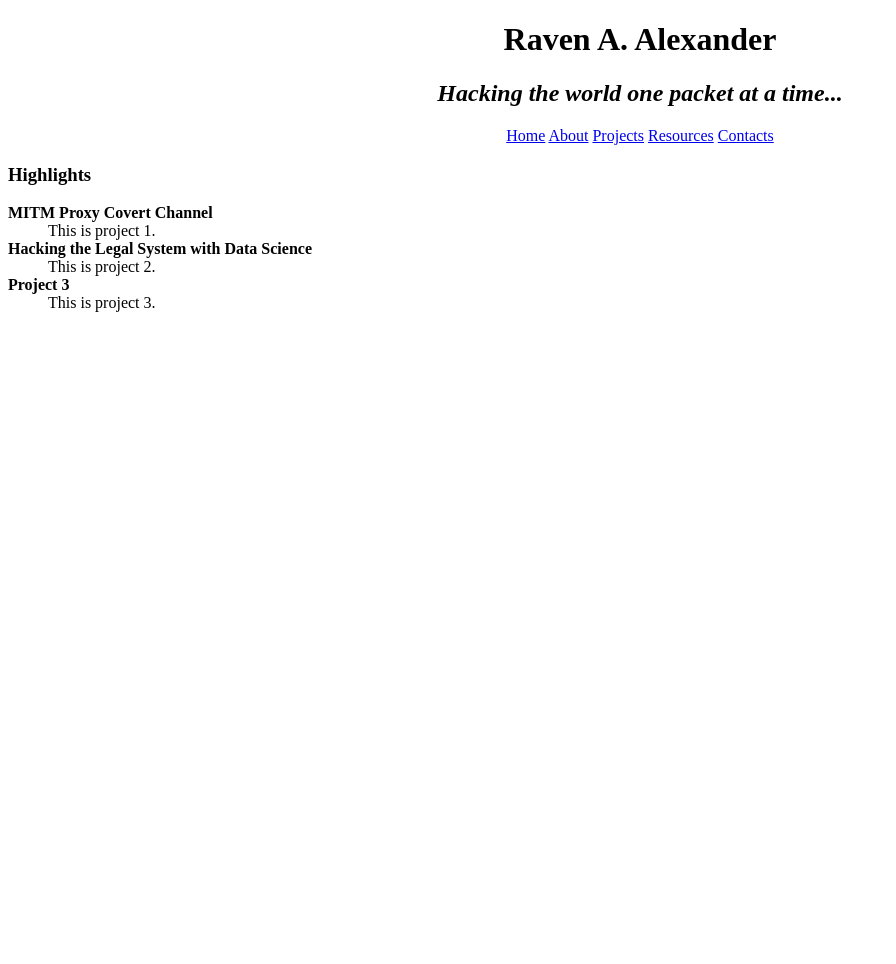
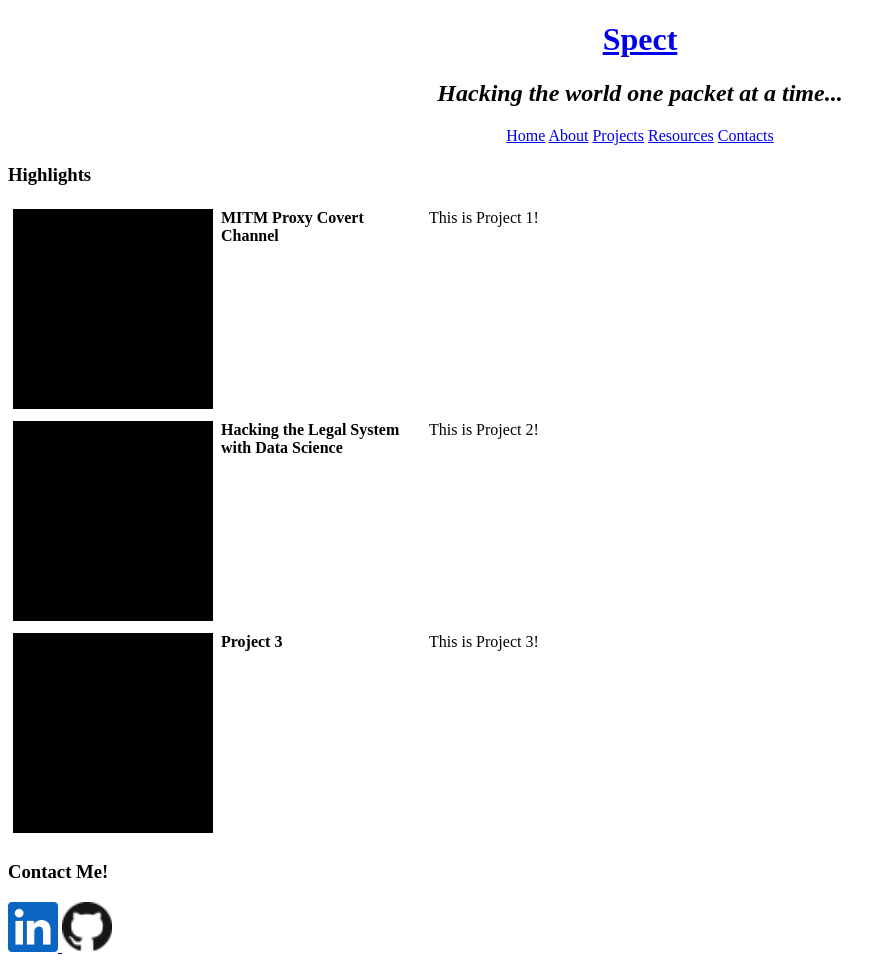
Before and after one commit to trojanMail/beginner-level-website, a plain HTML site: page index.html in a window 1280 px wide. Shown: the whole page, without its empty margins (0-896 px from the left). Before the commit the page ends 800 px from the top, so only its background shows below. Drawn offline with Linux system fonts and the light colour scheme.

Commit message:
completed base pages and structure.

```diff
--- /dev/null
+++ b/css/index.css
@@ -0,0 +1,7 @@
+table td,th {
+    height: 200px;
+    width: 200px;
+    border: 2px solid #0000;
+    vertical-align:top;
+    text-align:left;
+}
--- a/index.html
+++ b/index.html
@@ -2,28 +2,58 @@
 <html lang="en" dir="ltr">
     <head>
         <meta charset="utf-8">
+        <link rel="stylesheet" href="css/index.css">
         <title>Portfolio</title>
     </head>
     <body>
-        <h1><center>Raven A. Alexander</center></h1>
+        <h1><center>
+            <a href="index.html">Spect</a>
+        </center></h1>
         <h2><center><i>Hacking the world one packet at a time...</i></center></h2>
         <nav><center>
-            <a href="#">Home</a>
+            <a href="index.html">Home</a>
             <a href="about.html">About</a>
             <a href="projects.html">Projects</a>
             <a href="resources.html">Resources</a>
             <a href="contacts.html">Contacts</a>
         </center></nav>
         <h3>Highlights</h3>
-        <dl>
-            <dt><strong>MITM Proxy Covert Channel</strong></dt>
-            <dd>This is project 1.</dd>
-
-            <dt><strong>Hacking the Legal System with Data Science</strong></ldt>
-            <dd>This is project 2.</dd>
-
-            <dt><strong>Project 3</strong></dt>
-            <dd>This is project 3.</dd>
-        </dl>
+        <table>
+            <tr>
+                <td>
+                    <a href="projects.html">
+                        <img src="images/no_image200x200png.png" alt="filler" height="200" width="200">
+                </td>
+                <th>MITM Proxy Covert Channel</th>
+                <td>This is Project 1!</td>
+            </tr>
+            <tr>
+                <td>
+                    <a href="projects.html">
+                        <img src="images/no_image200x200png.png" alt="filler" height="200" width="200">
+                </td>
+                <th>Hacking the Legal System with Data Science</th>
+                <td>This is Project 2!</td>
+            </tr>
+            <tr>
+                <td>
+                    <a href="projects.html">
+                        <img src="images/no_image200x200png.png" alt="filler" height="200" width="200">
+                </td>
+                <th>Project 3</th>
+                <td> This is Project 3!</td>
+            </tr>
+        </table>
     </body>
+    <footer>
+        <h3>Contact Me!</h3>
+        <address>
+            <a href="https://www.linkedin.com/in/alexander-raven/">
+                <img src="images/in_blue_logo.png" alt="LinkedIn logo" height="50" width="50">
+            </a>
+            <a href="https://github.com/trojanMail">
+                <img src="images/github_logo_32px.png" alt="GitHub logo" height="50" width="50">
+            </a>
+        </address>
+    </footer>
 </html>
```
Also changed, not shown: about.html (+15 -2 lines), contacts.html (+32 -0 lines), forms.html (added, +23 -0 lines), projects.html (+41 -10 lines), resources.html (+31 -0 lines), images/github_logo_32px.png (added), images/in_blue_logo.png (added), images/mitm-proxy-header-image.png (deleted), images/no_image200x200png.png (added), images/no_image300x300png.png (added), 1 other file.
